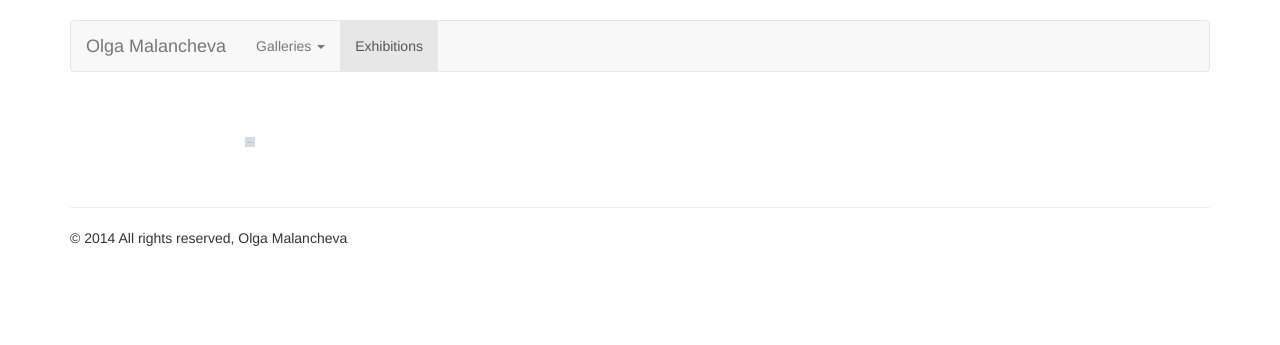
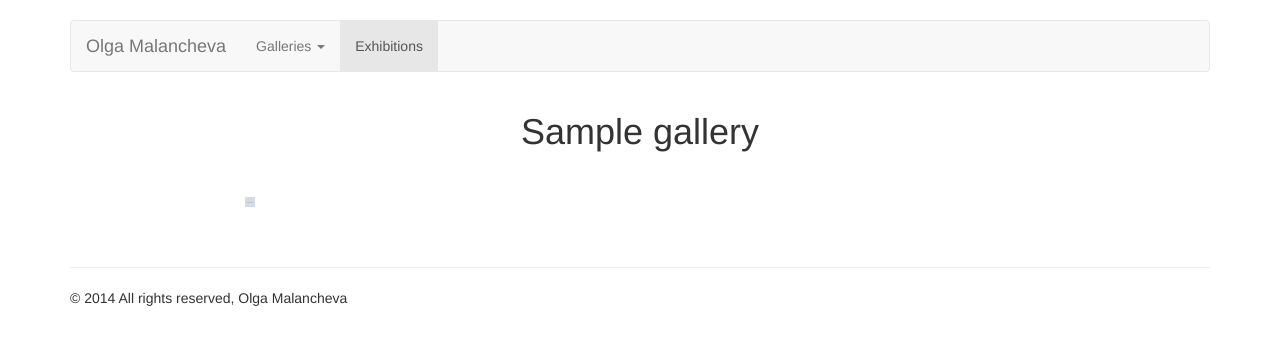
Before and after one commit to hombit/olgart, a Django app: template paintings/templates/paintings/gallery_detail.html in a window 1280 px wide. Shown: the top 345 px of the page. Run offline with Django 3.2, Linux system fonts and the light colour scheme; the template is opened without the code that fills it: most values are stand-ins (such as "Sample title", 1, 10 or a date in 2020); grey boxes marked "Sample" are stand-in pictures; some libraries are stand-ins or nearby versions.

Commit message:
Replaces object variable to more clear gallery

```diff
--- a/paintings/templates/paintings/gallery_detail.html
+++ b/paintings/templates/paintings/gallery_detail.html
@@ -9,7 +9,7 @@
 {% block content %}
 	<div class="container">
 		<div class="row">
-			<h1 class="gallery-title">{% trans object.title %}</h1>
+			<h1 class="gallery-title">{% trans gallery.title %}</h1>
 		</div>
 		<div class="row" align="center">
 			{% for painting in paintings %}
```
